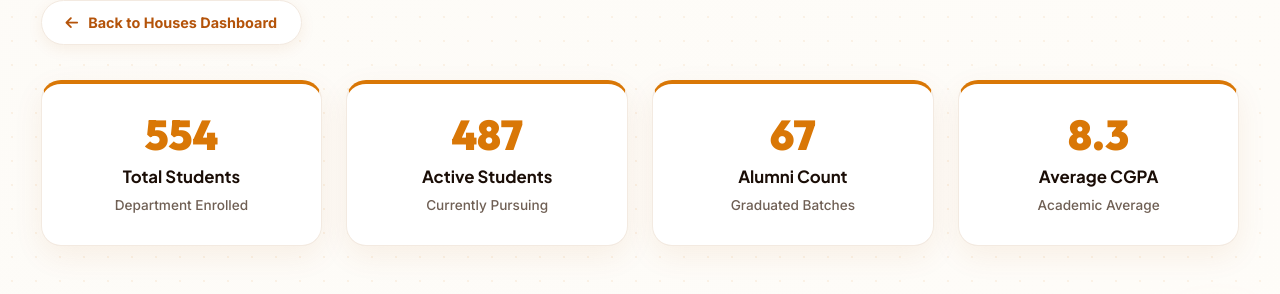
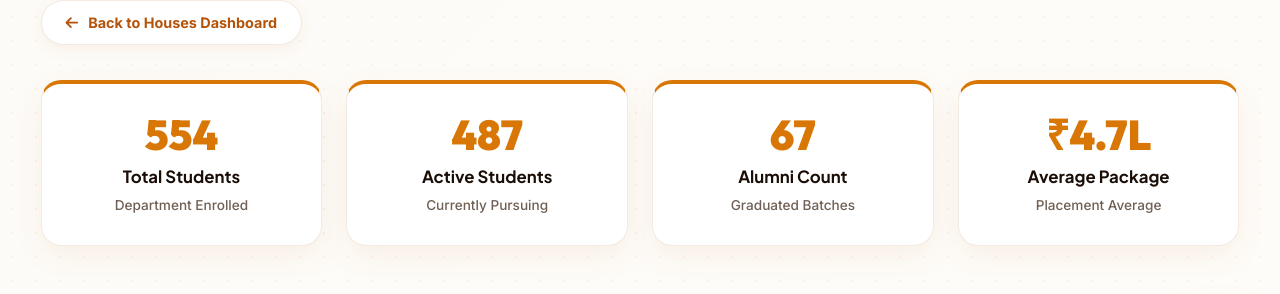
Before and after one commit to vakapallimukesh/CSD-CSIT, a PHP site: page /students_overview.php in a window 1280 px wide. Shown: the part 355-649 px from the top of the page. Run offline with PHP 8.4, Linux system fonts and the light colour scheme; data comes from the database, SQL or seed files in the repository.

Commit message:
Update student overview stat card to Average Package ₹4.7L

```diff
--- a/students_overview.php
+++ b/students_overview.php
@@ -1351,9 +1351,9 @@ if ($class_result) {
                         'subtext' => 'Graduated Batches'
                     ],
                     [
-                        'title' => 'Average CGPA',
-                        'value' => $avg_cgpa ?: 'N/A',
-                        'subtext' => 'Academic Average'
+                        'title' => 'Average Package',
+                        'value' => '₹4.7L',
+                        'subtext' => 'Placement Average'
                     ]
                 ];
                 ?>
@@ -2074,8 +2074,8 @@ if ($class_result) {
                         <div class="detail-icon" style="background: #f5ebe6; color: #6d4c41;">
                             <i class="fas fa-star"></i>
                         </div>
-                        <div class="detail-value">${avgCgpa}</div>
-                        <div class="detail-label">Average CGPA</div>
+                        <div class="detail-value">₹4.7L</div>
+                        <div class="detail-label">Average Package</div>
                     </div>
                 </div>
 
```
